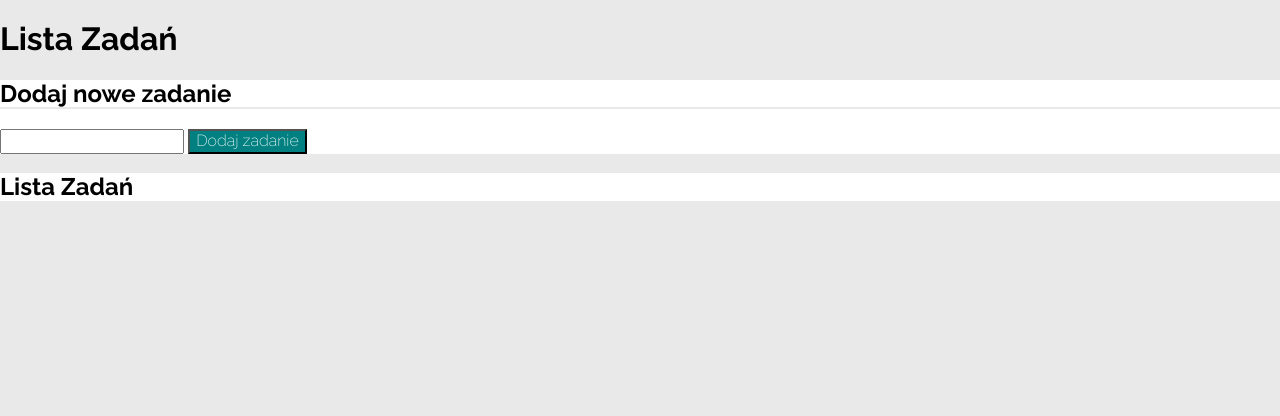
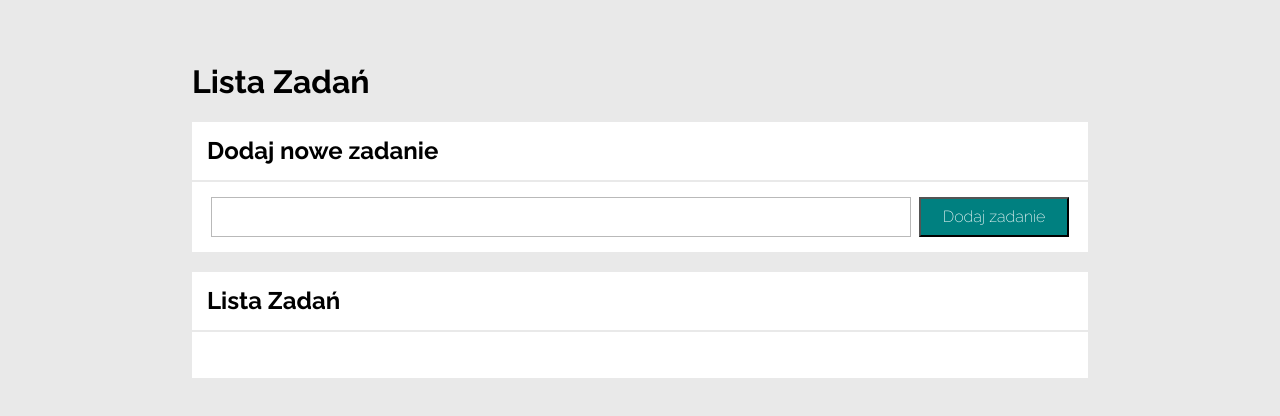
Before and after one commit to MajaCelej/to-do-list, a plain HTML site: page index.html in a window 1280 px wide. Drawn offline with nearby package versions, Linux system fonts and the light colour scheme; a web font is replaced by a local one.

Commit message:
added sizes to the elements

```diff
--- a/css/style.css
+++ b/css/style.css
@@ -11,15 +11,38 @@ html {
     font-family: 'Raleway', sans-serif;
 }
 
+.main {
+    margin: 5% 15%;
+}
+
 .section {
     background-color: rgb(255, 255, 255);
+    max-width: 900px;
 }
 
 .section-header {
     border-bottom: 2px solid rgb(233 233 233);
+    padding: 15px;
+    margin-bottom: 0px;
+}
+
+.section-main {
+    padding: 15px;
+}
+
+.form {
+    display: flex;
+    justify-content: space-around;
 }
 
 .form-button {
     background-color: rgb(0, 128, 128);
     color: rgb(255, 255, 255);
+    width: 150px;
 }
+
+.form-newTask {
+    border: 1px solid rgb(185, 185, 185);
+    width: 700px;
+    padding: 10px;
+}
```
